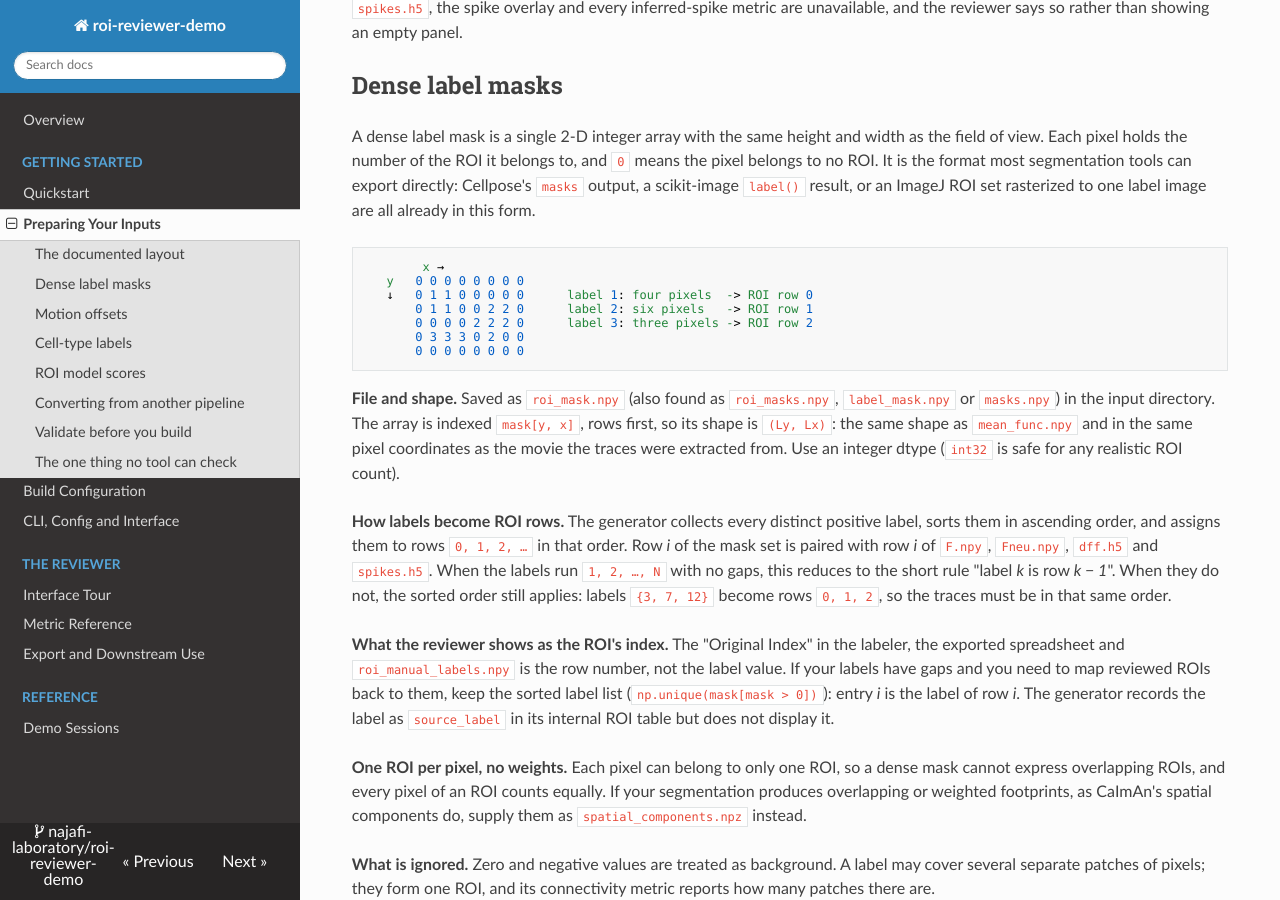
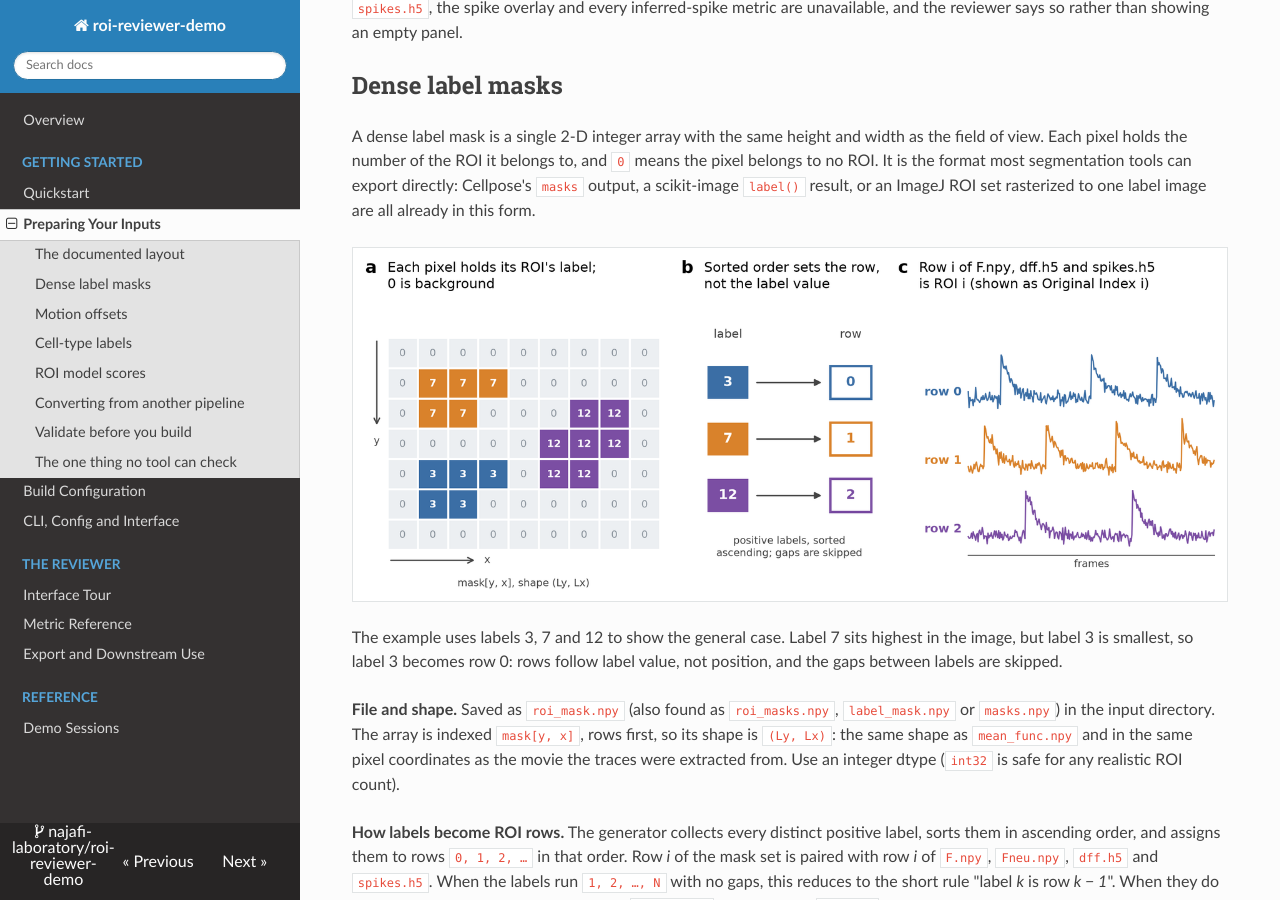
Before and after one commit to najafi-laboratory/roi-reviewer-demo, an MkDocs documentation site: the page built from docs/inputs.md, in a window 1280 px wide and 900 px high, scrolled down 1188 px. Built offline with MkDocs 1.6.1, drawn with Linux system fonts in a browser that asks for light colours; nearby versions of some CDN libraries.

Commit message:
Add a diagram of how a dense label mask maps to ROI rows

````diff
--- a/docs/inputs.md
+++ b/docs/inputs.md
@@ -57,15 +57,13 @@ the pixel belongs to no ROI. It is the format most segmentation tools can export
 directly: Cellpose's `masks` output, a scikit-image `label()` result, or an ImageJ ROI
 set rasterized to one label image are all already in this form.
 
-```
-        x →
-   y   0 0 0 0 0 0 0 0
-   ↓   0 1 1 0 0 0 0 0      label 1: four pixels  -> ROI row 0
-       0 1 1 0 0 2 2 0      label 2: six pixels   -> ROI row 1
-       0 0 0 0 2 2 2 0      label 3: three pixels -> ROI row 2
-       0 3 3 3 0 2 0 0
-       0 0 0 0 0 0 0 0
-```
+<div class="screenshot" markdown>
+![A dense label mask with labels 3, 7 and 12. Each pixel holds its ROI's label and 0 is background. The positive labels are sorted ascending, so 3, 7 and 12 become rows 0, 1 and 2, and row i of the trace files belongs to ROI i. The traces are illustrative.](img/label-mask-diagram.png)
+</div>
+
+The example uses labels 3, 7 and 12 to show the general case. Label 7 sits
+highest in the image, but label 3 is smallest, so label 3 becomes row 0: rows follow
+label value, not position, and the gaps between labels are skipped.
 
 **File and shape.** Saved as `roi_mask.npy` (also found as `roi_masks.npy`,
 `label_mask.npy` or `masks.npy`) in the input directory. The array is indexed
````
Also changed, not shown: docs/img/label-mask-diagram.png (added).
